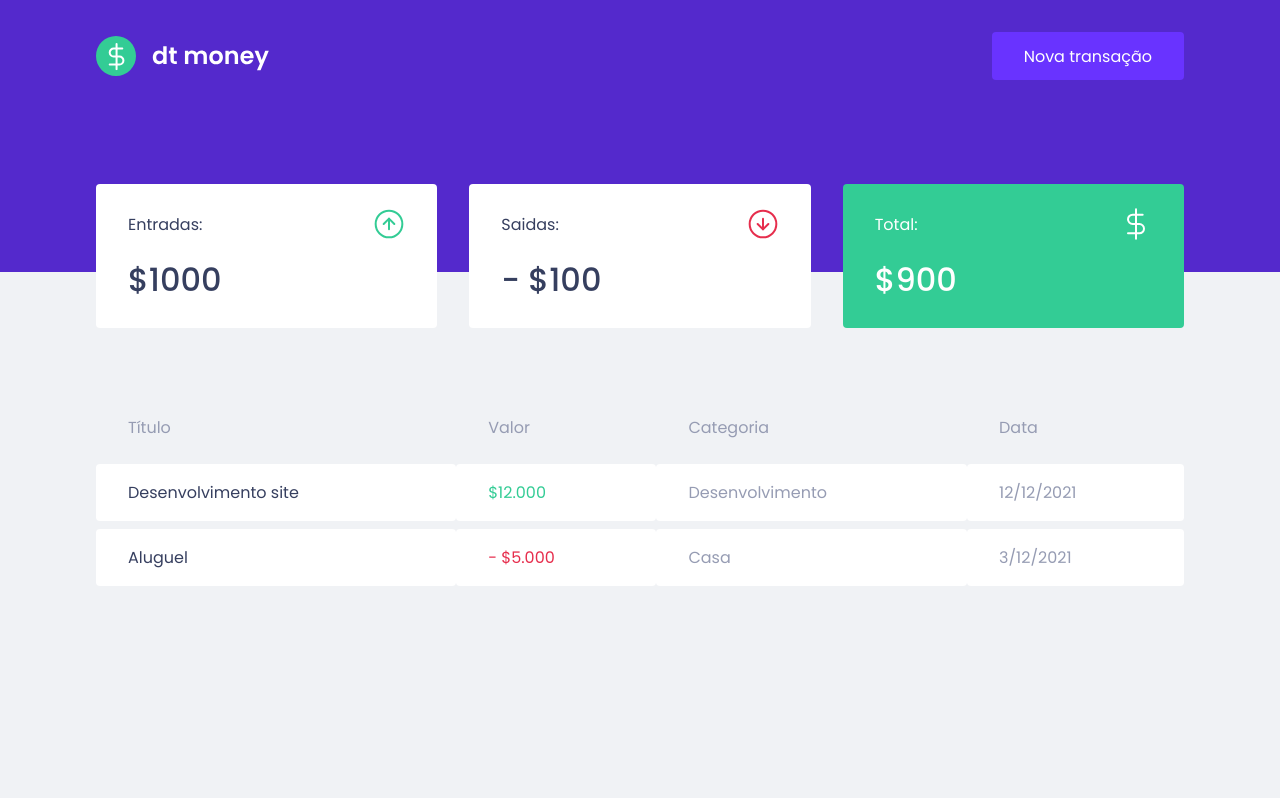
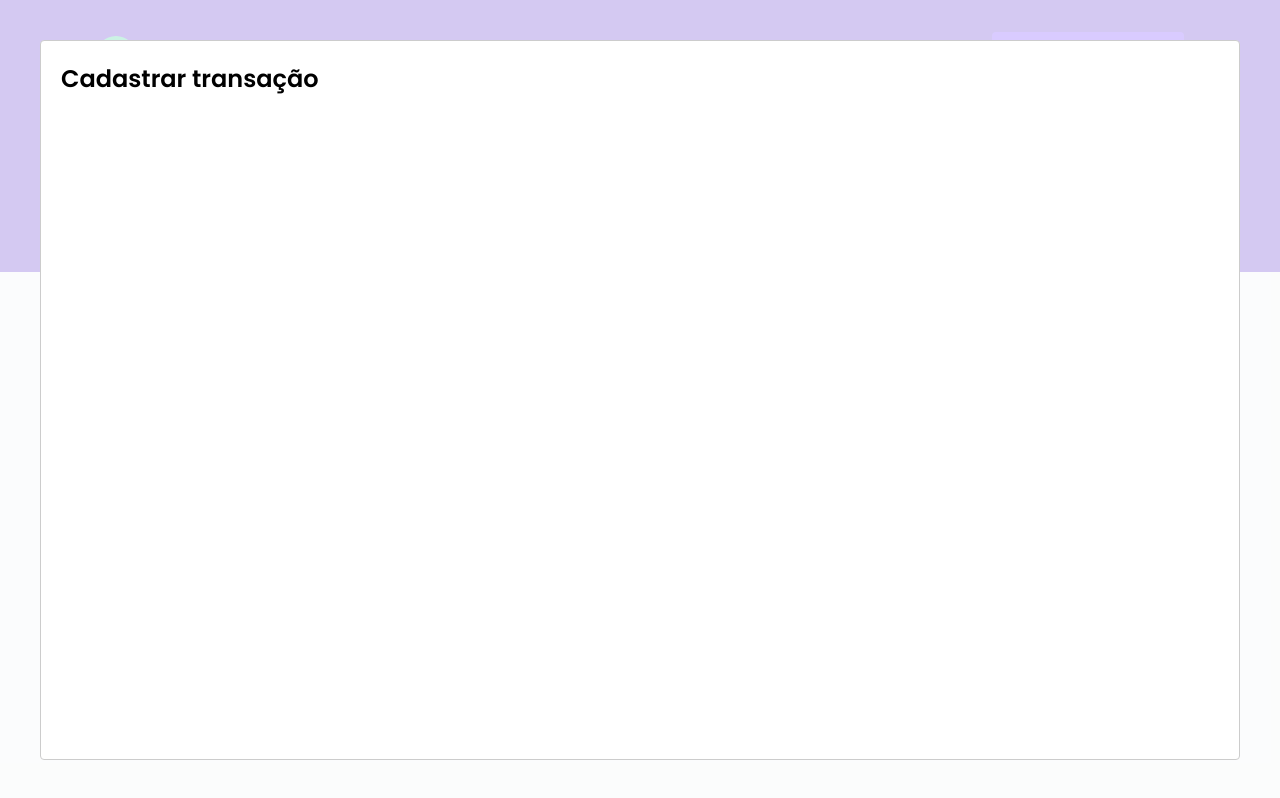
Before and after one commit to dinotudor/ignite-dtmoney, a React (Create React App) app: page / in a window 1280 px wide. Both pictures are taken after a click on the button "Nova transação". Built offline with nearby package versions, Linux system fonts and the light colour scheme; no server answers; what miragejs would draw is missing.

Commit message:
Add transaction modal

```diff
--- a/package.json
+++ b/package.json
@@ -3,10 +3,12 @@
   "version": "0.1.0",
   "private": true,
   "dependencies": {
+    "@types/react-modal": "^3.12.0",
     "@types/styled-components": "^5.1.9",
     "axios": "^0.21.1",
     "react": "^17.0.1",
     "react-dom": "^17.0.1",
+    "react-modal": "^3.12.1",
     "react-scripts": "4.0.3",
     "styled-components": "^5.2.1",
     "web-vitals": "^1.0.1"
--- a/src/App.tsx
+++ b/src/App.tsx
@@ -1,12 +1,35 @@
+import { useState } from 'react';
 import { Header } from './components/Header';
 import { GlobalStyle } from './styles/global';
 import { Dashboard } from './components/Dashboard';
+import Modal from 'react-modal';
+
+Modal.setAppElement('#root')
 
 export function App() {
+  const [isNewTransactionModalOpen, setIsNewTransactionModalOpen] = useState(false);
+
+  function handleOpenNewTransactionModal() {
+    setIsNewTransactionModalOpen(true);
+  }
+
+  function handleCloseNewTransactionModal() {
+    setIsNewTransactionModalOpen(false);
+  }
+
   return (
     <>
-      <Header />
+      <Header onOpenNewTransactionModal={handleOpenNewTransactionModal} />
       <Dashboard />
+
+      <Modal
+          isOpen={isNewTransactionModalOpen}
+          onRequestClose={handleCloseNewTransactionModal}
+        >
+          <h2>Cadastrar transação</h2>
+        </Modal>
+
+
       <GlobalStyle />
     </>
   );
--- a/src/components/Header/index.jsx
+++ b/src/components/Header/index.tsx
@@ -1,12 +1,16 @@
 import logo from '../../assets/logo.svg';
 import { Container, Content } from '../Header/style';
 
-export function Header() {
+interface HeaderProps {
+  onOpenNewTransactionModal: () => void;
+}
+
+export function Header({ onOpenNewTransactionModal}: HeaderProps) {
   return (
     <Container>
       <Content>
         <img src={logo} alt="logo DTmoney"/>
-        <button>
+        <button type="button" onClick={onOpenNewTransactionModal} >
           Nova transação
         </button>
       </Content>
```
Also changed, not shown: 1 other file (tests, documents, lock files or other folders).
